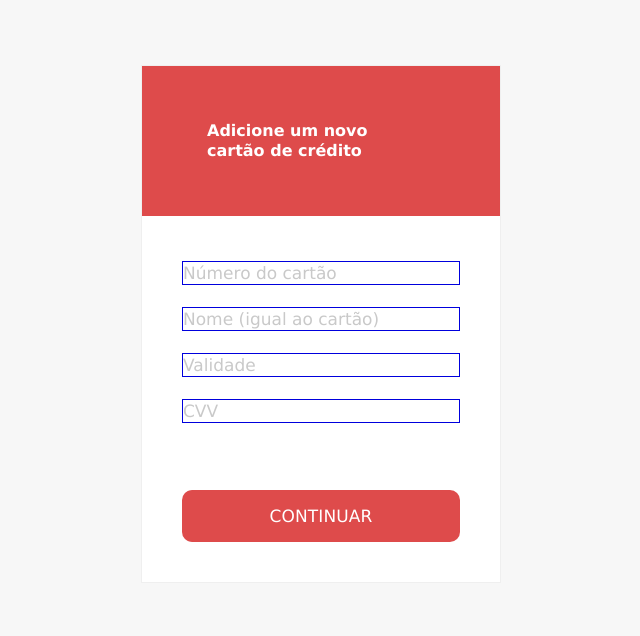
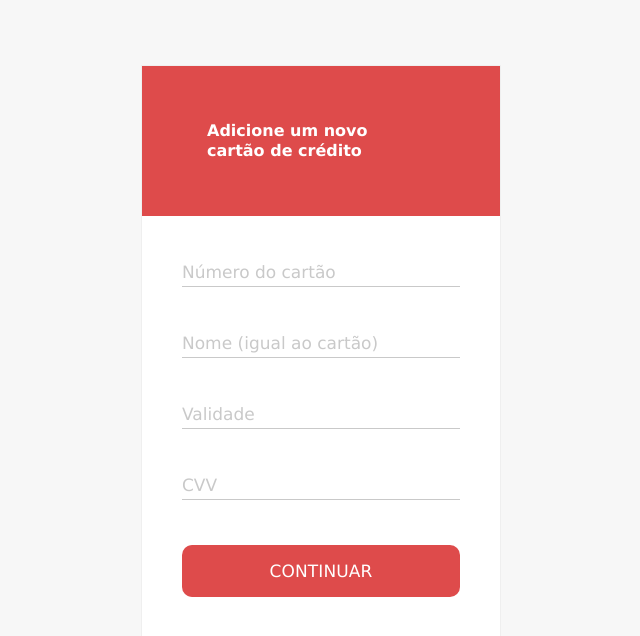
Before and after one commit to caueamaral/demo-shop, a plain HTML site: page index.html in a window 1280 px wide. Shown: the whole page, without its empty margins (319-959 px from the left). Drawn offline with Linux system fonts and the light colour scheme.

Commit message:
Estilizando form

```diff
--- a/css/form.css
+++ b/css/form.css
@@ -5,12 +5,24 @@
   margin: 45px 40px 40px;
 }
 
+.form-linha:not(:first-of-type) {
+  margin-top: 45px;
+}
+
 .form-rotulo {
-  border: 1px solid #00d;
   color: var(--cinza);
   display: block;
   font-size: 17px;
   line-height: 22px;
+  width: 100%;
+}
+
+.form-campo {
+  border-bottom: 1px solid var(--cinza);
+  display: block;
+  height: 0;
+  margin-top: 3px;
+  width: 100%;
 }
 
 .form-botao {
--- a/index.html
+++ b/index.html
@@ -21,19 +21,19 @@
           <form class="form">
             <div class="form-linha">
               <label for="" class="form-rotulo">Número do cartão</label>
-              <input type="text">
+              <input type="text" class="form-campo">
             </div>
             <div class="form-linha">
               <label for="" class="form-rotulo">Nome (igual ao cartão)</label>
-              <input type="text">
+              <input type="text" class="form-campo">
             </div>
             <div class="form-linha">
               <label for="" class="form-rotulo">Validade</label>
-              <input type="text">
+              <input type="text" class="form-campo">
             </div>
             <div class="form-linha">
               <label for="" class="form-rotulo">CVV</label>
-              <input type="text">
+              <input type="text" class="form-campo">
             </div>
             <input type="submit" value="Continuar" class="form-botao">
           </form>
```
